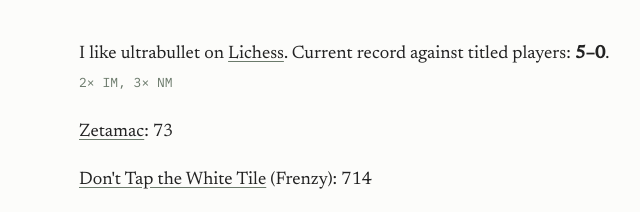
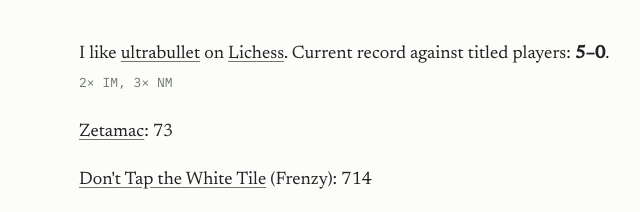
Before and after one commit to hynoph/hynoph.github.io, a plain HTML site: page records/index.html in a window 1280 px wide. Shown: the top 212 px of the page, 245-885 px from the left. Drawn offline with Linux system fonts and the light colour scheme.

Commit message:
Link ultrabullet to Wikipedia

```diff
--- a/records/index.html
+++ b/records/index.html
@@ -231,7 +231,7 @@
     <!-- One record per <li>: what, score, when. -->
     <section id="records">
       <div class="records">
-        <p>I like ultrabullet on <a href="https://lichess.org/@/GammaDanClearWhen">Lichess</a>. Current record against titled players: <b style="white-space: nowrap">5–0</b>. <span class="small">2× IM, 3× NM</span></p>
+        <p>I like <a href="https://en.wikipedia.org/wiki/Fast_chess#Bullet">ultrabullet</a> on <a href="https://lichess.org/@/GammaDanClearWhen">Lichess</a>. Current record against titled players: <b style="white-space: nowrap">5–0</b>. <span class="small">2× IM, 3× NM</span></p>
         <p><a href="https://arithmetic.zetamac.com/">Zetamac</a>: 73</p>
         <p><a href="https://donttap.com/">Don't Tap the White Tile</a> (Frenzy): 714</p>
         <p>Peak <a href="https://osu.ppy.sh/users/20084059">osu!mania</a> rank: #732 global <span class="small">Oct 2022</span></p>
```
Also changed, not shown: index.html (+1 -1 lines), likes/index.html (+1 -1 lines), photography/index.html (+1 -1 lines), projects/index.html (+1 -1 lines).
